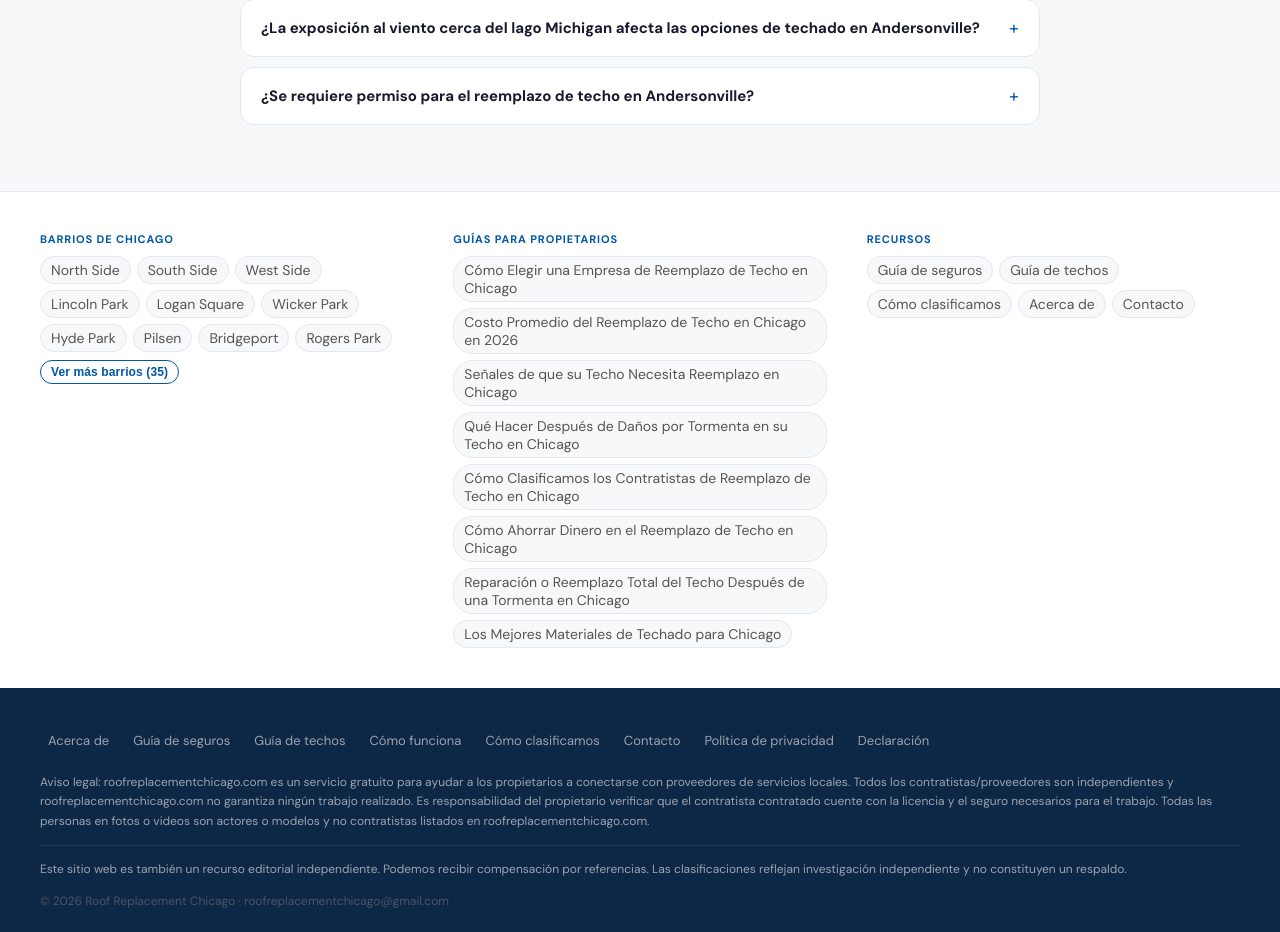
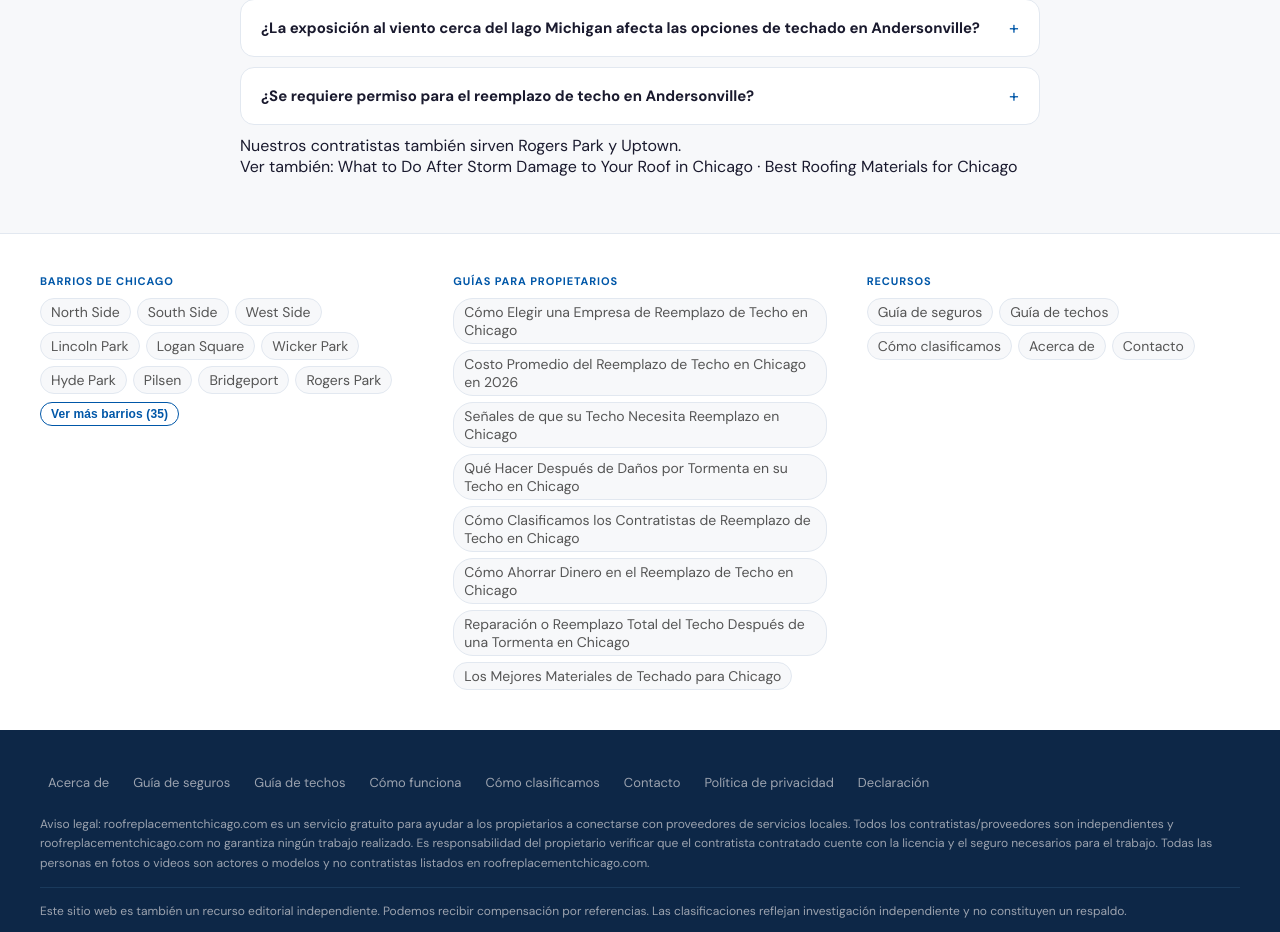
Before and after one commit to dm100usa-oss/roofreplacementchicago, a Next.js app: page /es/neighborhoods/andersonville in a window 1280 px wide. Shown: the part 2456-3388 px from the top of the page. Built offline with nearby package versions, Linux system fonts and the light colour scheme.

Commit message:
Update page.tsx

```diff
--- a/src/app/[lang]/neighborhoods/[slug]/page.tsx
+++ b/src/app/[lang]/neighborhoods/[slug]/page.tsx
@@ -42,13 +42,16 @@ export default function LangNeighborhoodPage({ params }: Props) {
           </div>
           <h1 className={styles.h1}>{isEs ? `Reemplazo de Techo en ${n.name} Chicago` : n.title}</h1>
           <p className={styles.intro}>{isEs ? n.introEs : n.intro}</p>
+
           <div className={styles.callBlock}>
             <p>{isEs ? `Hable con un asesor sobre su proyecto en ${n.name}. Gratis, sin obligación.` : `Speak with a roofing advisor about your ${n.name} project. Free, no obligation.`}</p>
             <a href={`tel:${MAIN_PHONE}`} className={styles.btnCall}>
-              {isEs ? 'LLAMAR AHORA' : 'CALL NOW'}{'     '}{MAIN_PHONE_DISPLAY}
+              {isEs ? 'LLAMAR AHORA' : 'CALL NOW'}{'     '}{MAIN_PHONE_DISPLAY}
             </a>
           </div>
+
           <div className={styles.areaText}>{isEs ? n.areaTextEs : n.areaText}</div>
+
           <div className={styles.companiesSection}>
             <div className={styles.companiesLabel}>
               {isEs ? `6 contratistas verificados en ${n.name}` : `6 verified contractors serving ${n.name}`}
@@ -57,6 +60,7 @@ export default function LangNeighborhoodPage({ params }: Props) {
               <CompanyCard key={company.id} company={company} isFirst={i === 0} lang={lang} />
             ))}
           </div>
+
           {n.faq.length > 0 && (
             <div className={styles.faqSection}>
               <h2 className={styles.faqTitle}>
@@ -70,6 +74,31 @@ export default function LangNeighborhoodPage({ params }: Props) {
               ))}
             </div>
           )}
+
+          {n.neighbors && n.neighbors.length > 0 && (
+            <p className={styles.neighborLinks}>
+              {isEs ? 'Nuestros contratistas también sirven ' : 'Contractors on our list also serve nearby '}
+              {n.neighbors.map((nb, i) => (
+                <span key={nb.slug}>
+                  <a href={`${isEs ? '/es' : ''}/neighborhoods/${nb.slug}`}>{nb.name}</a>
+                  {i < n.neighbors.length - 1 ? (isEs ? ' y ' : ' and ') : ''}
+                </span>
+              ))}.
+            </p>
+          )}
+
+          {n.relatedArticles && n.relatedArticles.length > 0 && (
+            <p className={styles.articleLinks}>
+              {isEs ? 'Ver también: ' : 'See also: '}
+              {n.relatedArticles.map((a, i) => (
+                <span key={a.slug}>
+                  <a href={`${isEs ? '/es' : ''}/articles/${a.slug}`}>{a.title}</a>
+                  {i < n.relatedArticles.length - 1 ? ' · ' : ''}
+                </span>
+              ))}
+            </p>
+          )}
+
         </div>
       </div>
       <InternalLinks type="neighborhood" lang={lang} />
```
